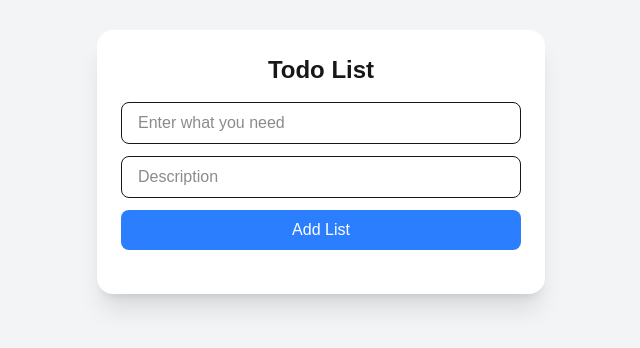
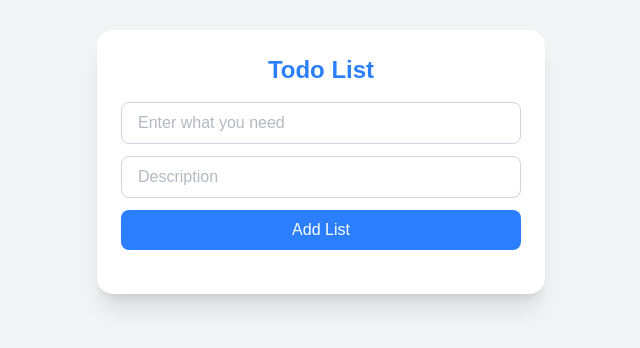
Before and after one commit to Agencyfb/To-Do-App, a Next.js app: page / in a window 1280 px wide. Shown: the part 238-586 px from the top of the page, without its empty margins (319-959 px from the left). Built offline with nearby package versions, Linux system fonts and the light colour scheme.

Commit message:
text and border color change

```diff
--- a/app/components/TodoList.jsx
+++ b/app/components/TodoList.jsx
@@ -39,14 +39,14 @@ const TodoList = () => {
 
       <div className="w-full max-w-md bg-white shadow-xl rounded-2xl p-6">
 
-        <h2 className="text-2xl font-bold mb-4 text-center">Todo List</h2>
+        <h2 className="text-2xl font-bold mb-4 text-blue-500 text-center">Todo List</h2>
 
         <input
           type="text"
           placeholder="Enter what you need"
           value={title}
           onChange={(e) => setTitle(e.target.value)}
-          className="w-full mb-3 px-4 py-2 border rounded-lg focus:outline-none focus:ring-2 focus:ring-blue-400"
+          className="w-full text-gray-500 mb-3 px-4 py-2 border rounded-lg border-gray-300 focus:outline-none focus:ring-2 focus:ring-blue-400"
         />
 
         <input
@@ -54,7 +54,7 @@ const TodoList = () => {
           placeholder="Description"
           value={description}
           onChange={(e) => setDescription(e.target.value)}
-          className="w-full mb-3 px-4 py-2 border rounded-lg focus:outline-none focus:ring-2 focus:ring-blue-400"
+          className="w-full text-gray-500 mb-3 px-4 py-2 border rounded-lg border-gray-300 focus:outline-none focus:ring-2 focus:ring-blue-400"
         />
 
         <button
```
